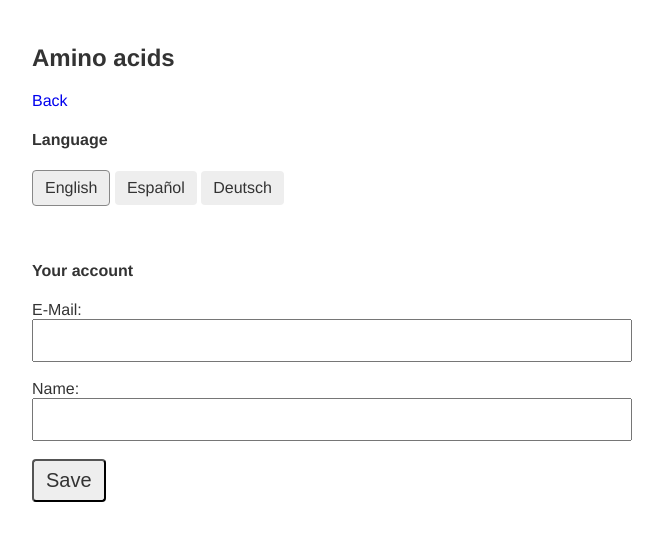
After one commit to mathiasbader/aminos, a Symfony app: template templates/default/profile.html.twig in a window 1280 px wide. The commit adds this page. Shown: the top 541 px of the page, without its empty margins (8-671 px from the left). Run offline with Twig, Linux system fonts and the light colour scheme; the template is opened without the code that fills it, so the values that code supplies are empty; some libraries are stand-ins or nearby versions.

Commit message:
Add profile page

```diff
--- a/public/css/main.css
+++ b/public/css/main.css
@@ -23,6 +23,7 @@ a:hover { text-decoration: underline; }
     text-decoration: none;
     transition: background 0.3s;
     background-color: #ddd; }
+.btn.active { border: 1px solid #888; }
 .alert {
     margin: 8px 0;
     border: 1px solid red;
--- a/templates/base.html.twig
+++ b/templates/base.html.twig
@@ -21,26 +21,6 @@
 <main>
     <h2>{% if pageTitle is defined %}{{ pageTitle }}{% else %}{{ 'aminoacids'|trans }}{% endif %}</h2>
 
-    <div style="text-align: right;">
-        {% if app.request.get('_route') != 'app_login' %}
-
-            {% if app.user %}
-                {% if app.request.get('_route') == 'index' %}
-                    [<a href="{{ url('lang', { 'lang' : 'en' }) }}">en</a>
-                    <a href="{{ url('lang', { 'lang' : 'es' }) }}">es</a>
-                    <a href="{{ url('lang', { 'lang' : 'de' }) }}">de</a>] &nbsp;&nbsp;
-                {% endif %}
-
-                {{ app.user.name }} &nbsp;&nbsp;
-                <a href="{{ url('app_logout') }}">Logout</a>
-            {% else %}
-                <a href="{{ url('app_login') }}">Login</a>
-            {% endif %}
-        {% else %}
-            <a href="{{ url('index') }}">Home</a>
-        {% endif %}
-    </div>
-
     {% block body %}{% endblock %}
 
 </main>
--- /dev/null
+++ b/templates/default/profile.html.twig
@@ -0,0 +1,27 @@
+{% extends 'base.html.twig' %}
+
+{% block body %}
+
+    <div style="margin-bottom: 12px;">
+        <a href="{{ url('index') }}">{{ 'back'|trans }}</a>
+    </div>
+
+    <h4>{{ 'language'|trans }}</h4>
+    <div>
+        <a href="{{ url('lang', { 'lang' : 'en' }) }}" class="btn{% if app.request.locale == 'en' %} active{% endif %}">English</a>
+        <a href="{{ url('lang', { 'lang' : 'es' }) }}" class="btn{% if app.request.locale == 'es' %} active{% endif %}">Español</a>
+        <a href="{{ url('lang', { 'lang' : 'de' }) }}" class="btn{% if app.request.locale == 'de' %} active{% endif %}">Deutsch</a><br><br>
+    </div>
+
+    <h4>{{ 'yourAccount'|trans }}</h4>
+    <div style="width: 50%;">
+        <form action="{{ url('profile') }}" method="post">
+            <label for="email">{{ 'email'|trans }}:</label><br>
+            <input type="email" name="email" id="email" value="{{ app.user.email }}"/><br><br>
+            <label for="name">{{ 'name'|trans }}:</label><br>
+            <input type="text" name="name" id="name" value="{{ app.user.name }}"/><br><br>
+            <input type="submit" class="btn" style="width: auto;" value="{{ 'save'|trans }}"/>
+        </form>
+    </div>
+
+{% endblock %}
--- a/templates/default/test_code_to_name.html.twig
+++ b/templates/default/test_code_to_name.html.twig
@@ -7,7 +7,6 @@
     <div style="margin-bottom: 12px;">
         <a href="{{ url('index') }}">{{ 'back'|trans }}</a>
     </div>
-
 
     <div style="display: flex;">
         {% if answerText is not null and answerAmino is not null %}
--- a/translations/messages.en.yaml
+++ b/translations/messages.en.yaml
@@ -15,3 +15,10 @@ semiessential: semiessential
 
 sourceCode.thisProjectIsOpenSource: This project is open source
 sourceCode.getTheSourceAt: Get the source at {url}
+
+profile: Profile
+language: Language
+yourAccount: Your account
+name: Name
+email: E-Mail
+save: Save
```
Also changed, not shown: src/Controller/DefaultController.php (+12 -1 lines), src/Entity/User.php (+1 -6 lines), templates/default/index.html.twig (+3 -5 lines), translations/messages.de.yaml (+7 -0 lines), translations/messages.es.yaml (+7 -0 lines), 1 other file.
